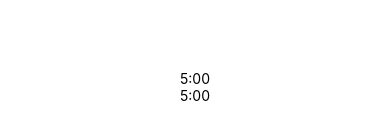
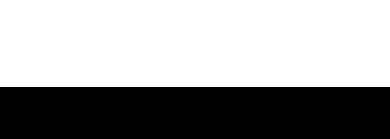
Before and after one commit to jackthomascarr/chessclock, a React Native app: screen / in a window 390 px wide. Shown: the part 335-474 px from the top of the page. Built offline with nearby package versions, Linux system fonts and the light colour scheme.

Commit message:
working clocks

```diff
--- a/App.js
+++ b/App.js
@@ -1,27 +1,43 @@
 import React, {useState} from 'react';
 import { StatusBar } from 'expo-status-bar';
-import { StyleSheet, Text, View, SafeAreaView} from 'react-native';
+import { StyleSheet, Text, View, SafeAreaView, TouchableOpacity,Button } from 'react-native';
 import ClockComponent from './clock';
+import { transform } from 'react-native/Libraries/Components/View/ReactNativeStyleAttributes';
 
 export default function App() {
   const [started, setStarted] = useState(false);
-  const [player1Active, togglePlayer1] = useState(false);
-  const [player2Active, togglePlayer2] = useState(false);
+  const [whitePlayer, setWhitePlayer] = useState(true);
+  // white pieces clock will run when true
+  // black pieces clock will run when false
 
   return (
     <SafeAreaView style={styles.container}>
+      <TouchableOpacity
+      style={{flex: 1, width:"100%"}}
+      onPress={() => setWhitePlayer(!whitePlayer)}>
       <ClockComponent
-      startTime = "5:00"
-      active={player1Active}
-      color="white"
+      style={
+        {transform: [{rotate:'180deg'}],
+      }}
+      started={started}
+      startTime = {5000}
+      active={whitePlayer}
+      setActive={setWhitePlayer}
       >
       </ClockComponent>
       <ClockComponent
-      startTime = "5:00"
-      active={player2Active}
-      color="black"
+      style={
+        {color:"black",
+        backgroundColor: "black"
+      }}
+      startTime = {5000}
+      started = {started}
+      active={!whitePlayer}
+      setActive={setWhitePlayer}
+      textColor="white"
       >
       </ClockComponent>
+      </TouchableOpacity>
     </SafeAreaView>
   );
 }
@@ -29,7 +45,6 @@ export default function App() {
 const styles = StyleSheet.create({
   container: {
     flex: 1,
-    backgroundColor: '#fff',
     alignItems: 'center',
     justifyContent: 'center',
   },
--- a/clock.js
+++ b/clock.js
@@ -1,12 +1,45 @@
-import { StyleSheet, Text, View, TouchableOpacity } from 'react-native';
+import React, {useState} from 'react';
+import { StyleSheet, Text, View, TouchableOpacity, Button} from 'react-native';
+import { CountdownCircleTimer } from 'react-native-countdown-circle-timer';
 
 const styles = {
+    clockContainer: {
+        flex:1,
+        justifyContent:"center",
+        alignItems: "center",
+        textAlign:"center"
+    },
+    textStyles:{
+        fontSize: "80px"
+    }
+}
 
-}
-const ClockComponent = ({startTime, active, color}) => {
+const children = ({ remainingTime }) => {
+    const minutes = Math.floor(remainingTime / 60)
+    const seconds = remainingTime % 60
+
+    return `${minutes}:${seconds}`
+  }
+
+const ClockComponent = ({startTime, started, textColor, active, setActive, style}) => {
+    const [isPlaying, setIsPlaying] = useState(active && started);
+    const [time, setTime] = useState(startTime);
+
     return(
-    <View styles = {{backgroundColor: color}}>
-        <Text>{startTime}</Text>
+    <View style = {[{...style}, styles.clockContainer]}>
+        <CountdownCircleTimer
+        isPlaying={active}
+        duration={time}
+        colors={["#004777", "#F7B801", "#A30000", "#A30000"]}
+        colorsTime={[10, 6, 3, 0]}
+        onComplete={() => ({ shouldRepeat: true, delay: 2 })}
+        >
+        {({remainingTime, color }) => (
+            <Text style={{ color, fontSize: 40 }}>
+            {remainingTime}
+            </Text>
+        )}
+    </CountdownCircleTimer>
     </View>
 
     )
--- a/package.json
+++ b/package.json
@@ -15,6 +15,7 @@
     "react": "17.0.1",
     "react-dom": "17.0.1",
     "react-native": "0.64.3",
+    "react-native-countdown-circle-timer": "^3.0.9",
     "react-native-paper": "^4.12.0",
     "react-native-web": "0.17.1"
   },
```
Also changed, not shown: 2 other files (tests, documents, lock files or other folders).
